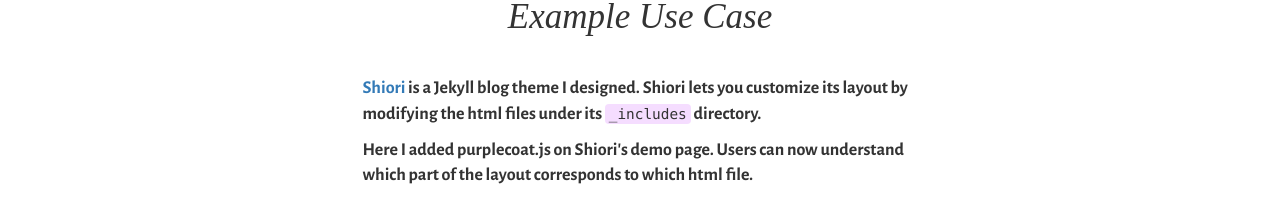
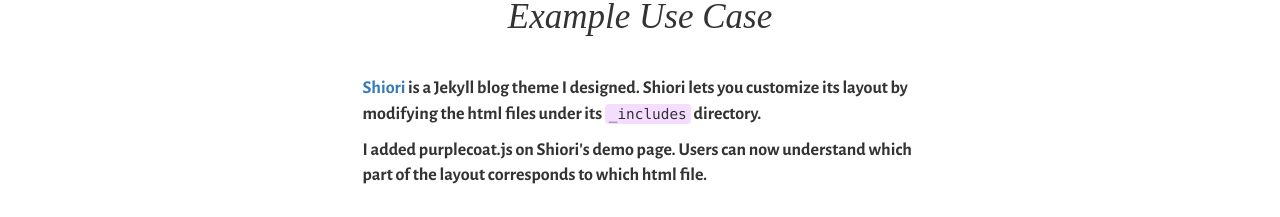
Before and after one commit to ellekasai/purplecoat.js, a website: page index.html in a window 1280 px wide. Shown: the part 1320-1537 px from the top of the page. Drawn offline with nearby package versions, Linux system fonts and the light colour scheme; a web font is replaced by a local one.

Commit message:
Update index.html

```diff
--- a/index.html
+++ b/index.html
@@ -65,7 +65,7 @@
       </div>
       <div class="col-md-6 col-md-offset-3 space-md">
       <p><a href="http://ellekasai.github.io/shiori" target="_blank">Shiori</a> is a Jekyll blog theme I designed. Shiori lets you customize its layout by modifying the html files under its <code>_includes</code> directory.</p>
-        <p>Here I added purplecoat.js on Shiori's demo page. Users can now understand which part of the layout corresponds to which html file.</p>
+        <p>I added purplecoat.js on Shiori's demo page. Users can now understand which part of the layout corresponds to which html file.</p>
         <p class="space-md text-center"><a href="http://ellekasai.github.io/shiori" target="_blank" class="btn btn-primary btn-lg">View Shiori &rarr;</a></p>
       </div>
     </div>
```
